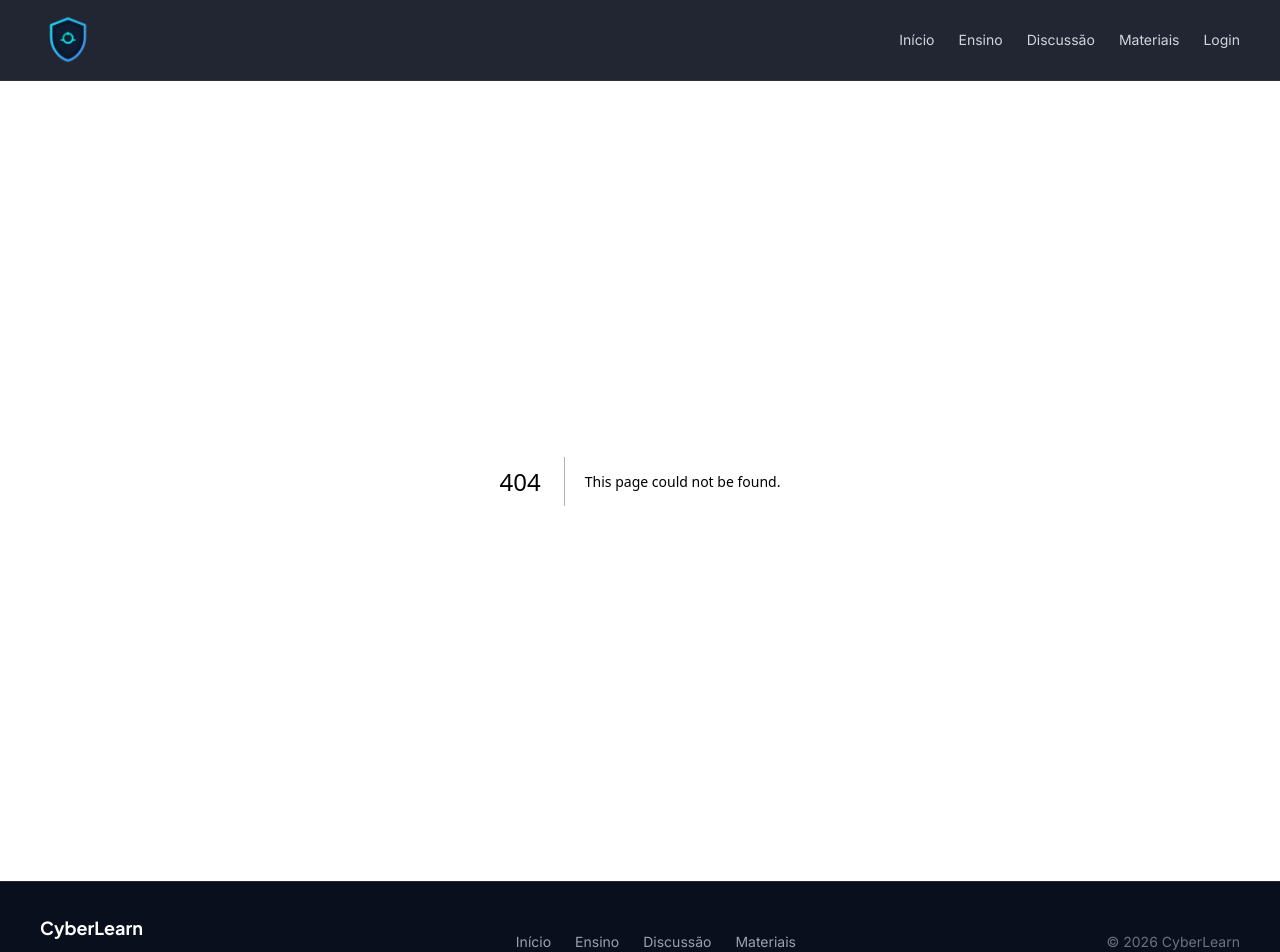
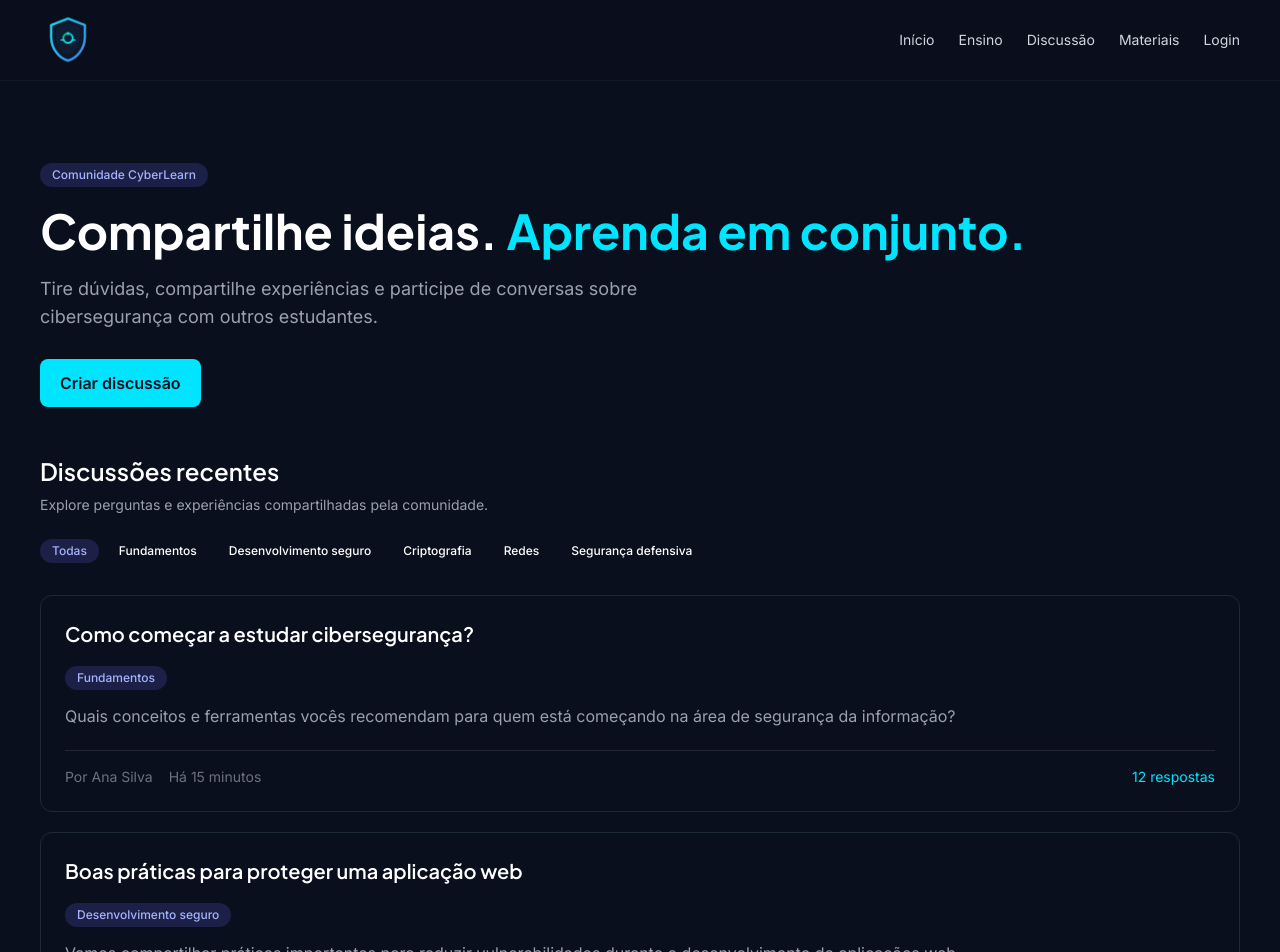
Before and after one commit to tkaoribruna/Certificadora-Identitaria, a Next.js app in the folder frontend/: page /discussao in a window 1280 px wide. Before the commit this address had no page. Shown: the top 952 px of the page. Built offline with nearby package versions, Linux system fonts and the light colour scheme.

Commit message:
feat(frontend): adiciona pagina de discussoes

```diff
--- /dev/null
+++ b/frontend/app/discussao/page.tsx
@@ -0,0 +1,161 @@
+"use client"
+
+import { Container } from "@/components/Container";
+import { Badge } from "@/components/Badge";
+import { Card } from "@/components/Card";
+import { Button } from "@/components/Button";
+
+const discussoes = [
+  {
+    id: 1,
+    titulo: "Como começar a estudar cibersegurança?",
+    descricao:
+      "Quais conceitos e ferramentas vocês recomendam para quem está começando na área de segurança da informação?",
+    autor: "Ana Silva",
+    categoria: "Fundamentos",
+    respostas: 12,
+    atividade: "Há 15 minutos",
+  },
+  {
+    id: 2,
+    titulo: "Boas práticas para proteger uma aplicação web",
+    descricao:
+      "Vamos compartilhar práticas importantes para reduzir vulnerabilidades durante o desenvolvimento de aplicações web.",
+    autor: "Lucas Mendes",
+    categoria: "Desenvolvimento seguro",
+    respostas: 8,
+    atividade: "Há 1 hora",
+  },
+  {
+    id: 3,
+    titulo: "Diferenças entre hashing e criptografia",
+    descricao:
+      "Estou estudando proteção de dados e gostaria de entender melhor quando utilizar hashing e quando utilizar criptografia.",
+    autor: "Mariana Costa",
+    categoria: "Criptografia",
+    respostas: 5,
+    atividade: "Há 3 horas",
+  },
+  {
+    id: 4,
+    titulo: "Laboratórios para praticar segurança de redes",
+    descricao:
+      "Quais ambientes de laboratório vocês indicam para aprender análise de tráfego e segurança de redes de forma segura?",
+    autor: "Pedro Oliveira",
+    categoria: "Redes",
+    respostas: 16,
+    atividade: "Ontem",
+  },
+  {
+    id: 5,
+    titulo: "Como reconhecer tentativas de phishing?",
+    descricao:
+      "Quais sinais ajudam a identificar mensagens fraudulentas e quais cuidados devemos tomar antes de abrir links?",
+    autor: "Julia Ferreira",
+    categoria: "Segurança defensiva",
+    respostas: 9,
+    atividade: "Ontem",
+  },
+];
+
+const categorias = [
+  "Todas",
+  "Fundamentos",
+  "Desenvolvimento seguro",
+  "Criptografia",
+  "Redes",
+  "Segurança defensiva",
+];
+
+export default function DiscussaoPage() {
+  return (
+    <main className="flex-1 py-16 sm:py-20">
+      <Container>
+        <section className="mb-12">
+          <Badge variante="primario">Comunidade CyberLearn</Badge>
+
+          <h1 className="mt-5 font-heading text-3xl font-bold text-white sm:text-5xl">
+            Compartilhe ideias.{" "}
+            <span className="text-[#00E5FF]">Aprenda em conjunto.</span>
+          </h1>
+
+          <p className="mt-5 max-w-2xl text-base leading-7 text-gray-400 sm:text-lg">
+            Tire dúvidas, compartilhe experiências e participe de conversas
+            sobre cibersegurança com outros estudantes.
+          </p>
+
+          <div className="mt-7">
+            <Button
+              texto="Criar discussão"
+              onClick={() =>
+                alert(
+                  "A criação de discussões será implementada junto com a integração da API."
+                )
+              }
+            />
+          </div>
+        </section>
+
+        <section>
+          <div className="mb-6">
+            <h2 className="font-heading text-2xl font-semibold text-white">
+              Discussões recentes
+            </h2>
+            <p className="mt-2 text-sm text-gray-400">
+              Explore perguntas e experiências compartilhadas pela comunidade.
+            </p>
+          </div>
+
+          <div className="mb-8 flex flex-wrap gap-2">
+            {categorias.map((categoria, indice) => (
+              <Badge
+                key={categoria}
+                variante={indice === 0 ? "primario" : "neutro"}
+              >
+                {categoria}
+              </Badge>
+            ))}
+          </div>
+
+          <div className="grid gap-5">
+            {discussoes.map((discussao) => (
+              <Card key={discussao.id} titulo={discussao.titulo}>
+                <div className="mb-3">
+                  <Badge variante="primario">
+                    {discussao.categoria}
+                  </Badge>
+                </div>
+
+                <p className="leading-7 text-gray-400">
+                  {discussao.descricao}
+                </p>
+
+                <div className="mt-5 flex flex-col gap-3 border-t border-white/10 pt-4 sm:flex-row sm:items-center sm:justify-between">
+                  <div className="flex flex-wrap gap-x-4 gap-y-2 text-sm text-gray-500">
+                    <span>Por {discussao.autor}</span>
+                    <span>{discussao.atividade}</span>
+                  </div>
+
+                  <span className="text-sm text-[#00E5FF]">
+                    {discussao.respostas} respostas
+                  </span>
+                </div>
+              </Card>
+            ))}
+          </div>
+        </section>
+
+        <section className="mt-12 rounded-2xl border border-white/10 bg-white/[0.03] p-6 sm:p-8">
+          <h2 className="font-heading text-xl font-semibold text-white">
+            Sua experiência também importa
+          </h2>
+
+          <p className="mt-3 max-w-2xl leading-7 text-gray-400">
+            Compartilhe dúvidas, explique o que aprendeu e ajude a construir
+            uma comunidade colaborativa de segurança da informação.
+          </p>
+        </section>
+      </Container>
+    </main>
+  );
+}
```
